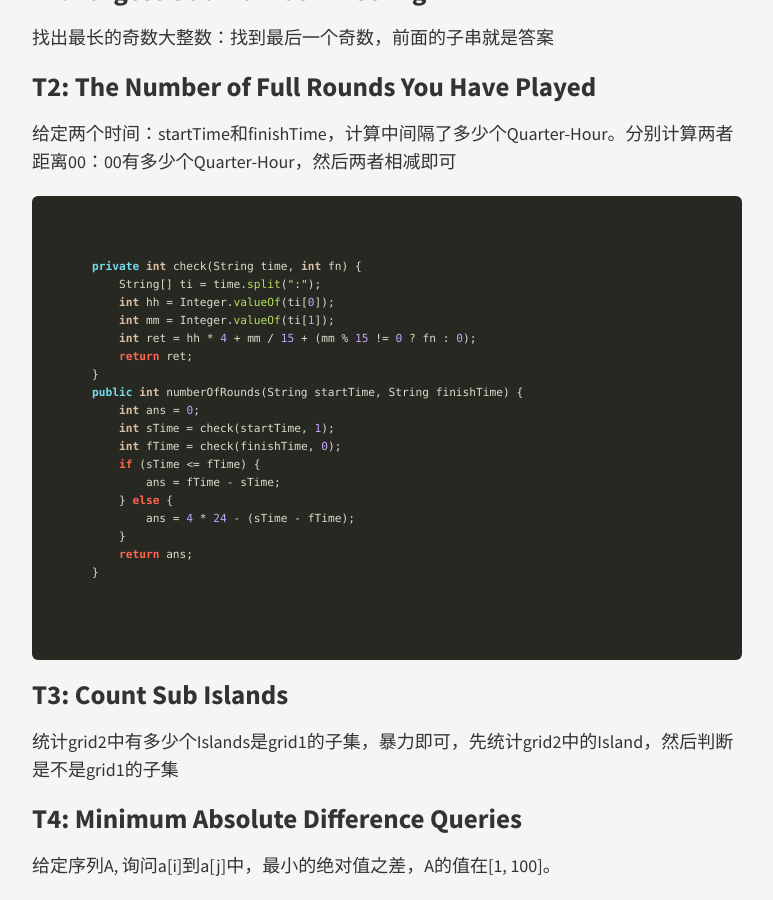
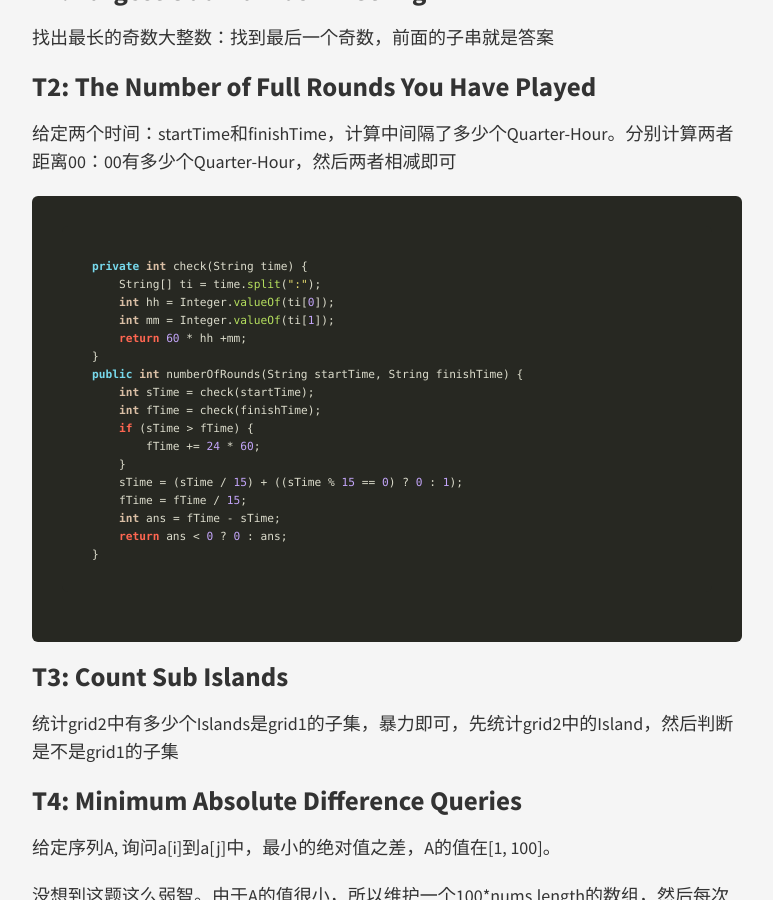
Before and after one commit to Bugxyb/Bugxyb.github.io, a Jekyll site: the page built from _posts/2021-06-20-LeetCode-Weekly-Contest-246.md, in a window 1280 px wide and 900 px high, scrolled down 304 px. Shown: the whole window, without its empty margins (253-1026 px from the left). Built offline with Jekyll 4.4.1, drawn with Linux system fonts in a browser that asks for light colours.

Commit message:
Update 2021-06-20-LeetCode-Weekly-Contest-246.md
fix code

````diff
--- a/_posts/2021-06-20-LeetCode-Weekly-Contest-246.md
+++ b/_posts/2021-06-20-LeetCode-Weekly-Contest-246.md
@@ -11,23 +11,22 @@ title: LeetCode Contest 246
 给定两个时间：startTime和finishTime，计算中间隔了多少个Quarter-Hour。分别计算两者距离00：00有多少个Quarter-Hour，然后两者相减即可
 
 ```java
-private int check(String time, int fn) {
+private int check(String time) {
     String[] ti = time.split(":");
     int hh = Integer.valueOf(ti[0]);
     int mm = Integer.valueOf(ti[1]);
-    int ret = hh * 4 + mm / 15 + (mm % 15 != 0 ? fn : 0);
-    return ret;
+    return 60 * hh +mm;
 }
 public int numberOfRounds(String startTime, String finishTime) {
-    int ans = 0;
-    int sTime = check(startTime, 1);
-    int fTime = check(finishTime, 0);
-    if (sTime <= fTime) {
-        ans = fTime - sTime;
-    } else {
-        ans = 4 * 24 - (sTime - fTime);
+    int sTime = check(startTime);
+    int fTime = check(finishTime);
+    if (sTime > fTime) {
+        fTime += 24 * 60;
     }
-    return ans;
+    sTime = (sTime / 15) + ((sTime % 15 == 0) ? 0 : 1);
+    fTime = fTime / 15;
+    int ans = fTime - sTime;
+    return ans < 0 ? 0 : ans;
 }
 ```
 
````
